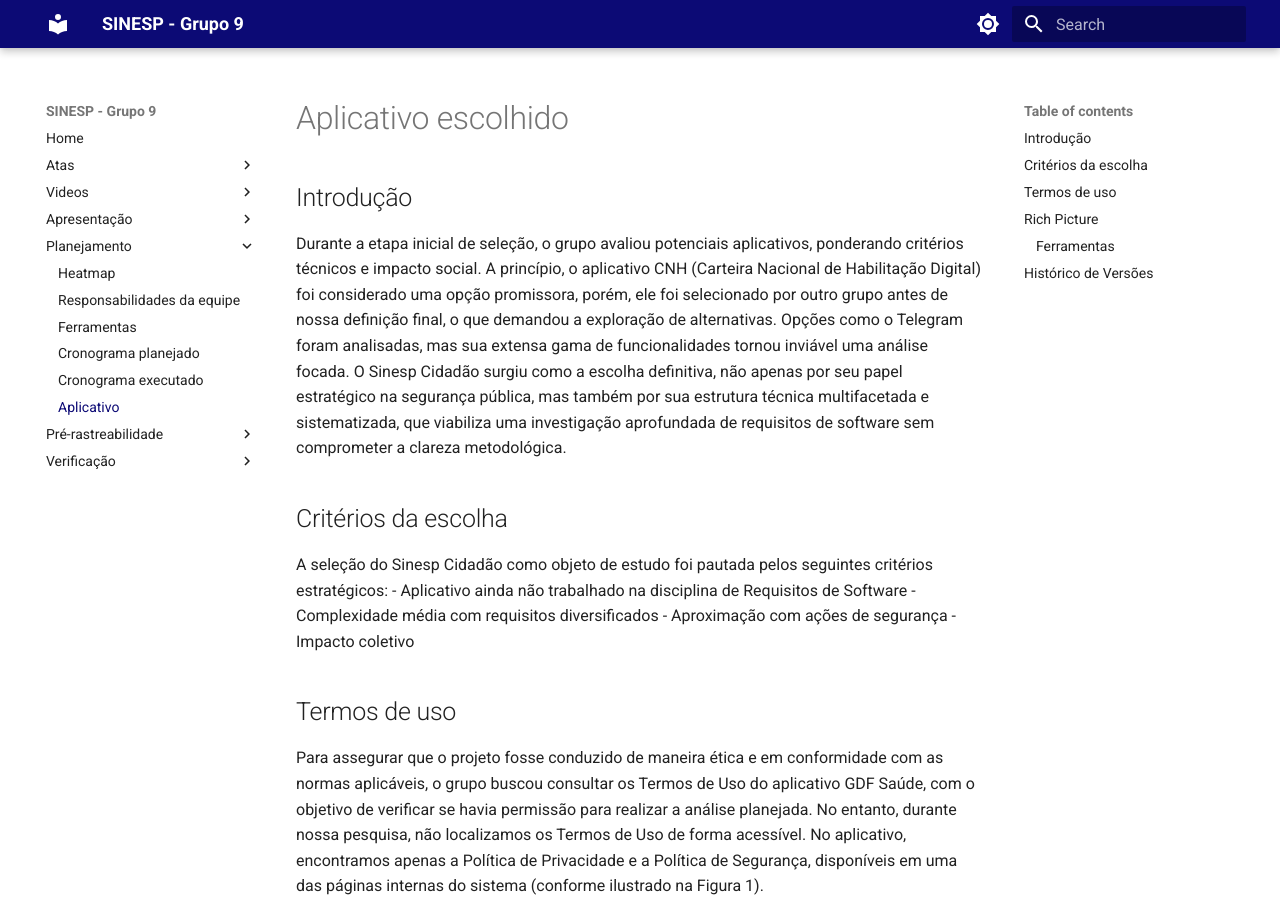
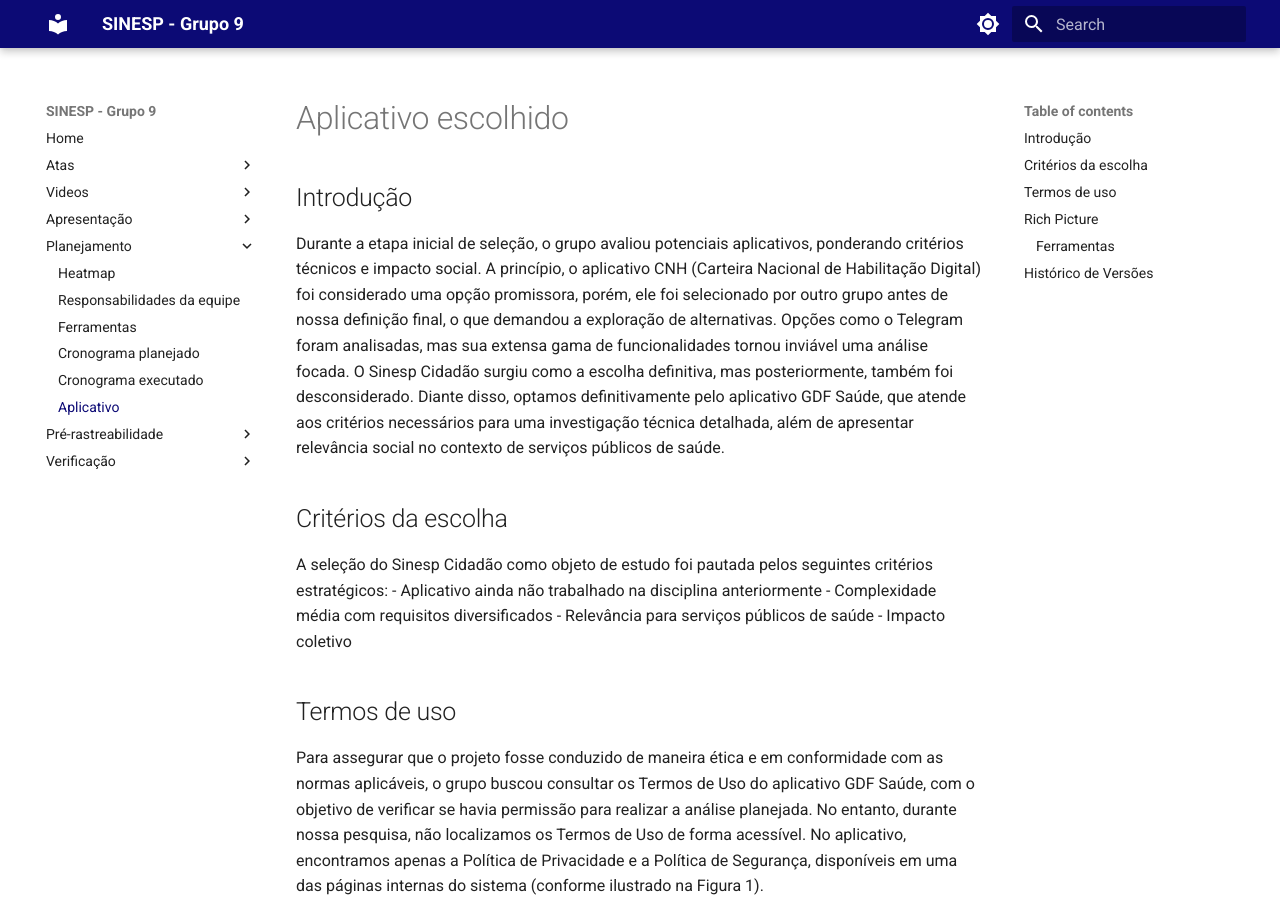
Before and after one commit to matheusdealcantara/2025.1-Grupo09, an MkDocs documentation site: the page built from docs/planejamento/aplicativo.md, in a window 1280 px wide and 900 px high. Built offline with MkDocs 1.6.1 and Material for MkDocs 9.7.7, drawn with Linux system fonts in a browser that asks for light colours.

Commit message:
doc#37-atualizacao da pagina de aplicativo

```diff
--- a/docs/planejamento/aplicativo.md
+++ b/docs/planejamento/aplicativo.md
@@ -1,13 +1,13 @@
 # Aplicativo escolhido
 
 ## Introdução
-Durante a etapa inicial de seleção, o grupo avaliou potenciais aplicativos, ponderando critérios técnicos e impacto social. A princípio, o aplicativo CNH (Carteira Nacional de Habilitação Digital) foi considerado uma opção promissora, porém, ele foi selecionado por outro grupo antes de nossa definição final, o que demandou a exploração de alternativas. Opções como o Telegram foram analisadas, mas sua extensa gama de funcionalidades tornou inviável uma análise focada. O Sinesp Cidadão surgiu como a escolha definitiva, não apenas por seu papel estratégico na segurança pública, mas também por sua estrutura técnica multifacetada e sistematizada, que viabiliza uma investigação aprofundada de requisitos de software sem comprometer a clareza metodológica.
+Durante a etapa inicial de seleção, o grupo avaliou potenciais aplicativos, ponderando critérios técnicos e impacto social. A princípio, o aplicativo CNH (Carteira Nacional de Habilitação Digital) foi considerado uma opção promissora, porém, ele foi selecionado por outro grupo antes de nossa definição final, o que demandou a exploração de alternativas. Opções como o Telegram foram analisadas, mas sua extensa gama de funcionalidades tornou inviável uma análise focada. O Sinesp Cidadão surgiu como a escolha definitiva, mas posteriormente, também foi desconsiderado. Diante disso, optamos definitivamente pelo aplicativo GDF Saúde, que atende aos critérios necessários para uma investigação técnica detalhada, além de apresentar relevância social no contexto de serviços públicos de saúde.
 
 ## Critérios da escolha
 A seleção do Sinesp Cidadão como objeto de estudo foi pautada pelos seguintes critérios estratégicos:
-- Aplicativo ainda não trabalhado na disciplina de Requisitos de Software
+- Aplicativo ainda não trabalhado na disciplina anteriormente
 - Complexidade média com requisitos diversificados
-- Aproximação com ações de segurança
+- Relevância para serviços públicos de saúde
 - Impacto coletivo
 
 ## Termos de uso
```
